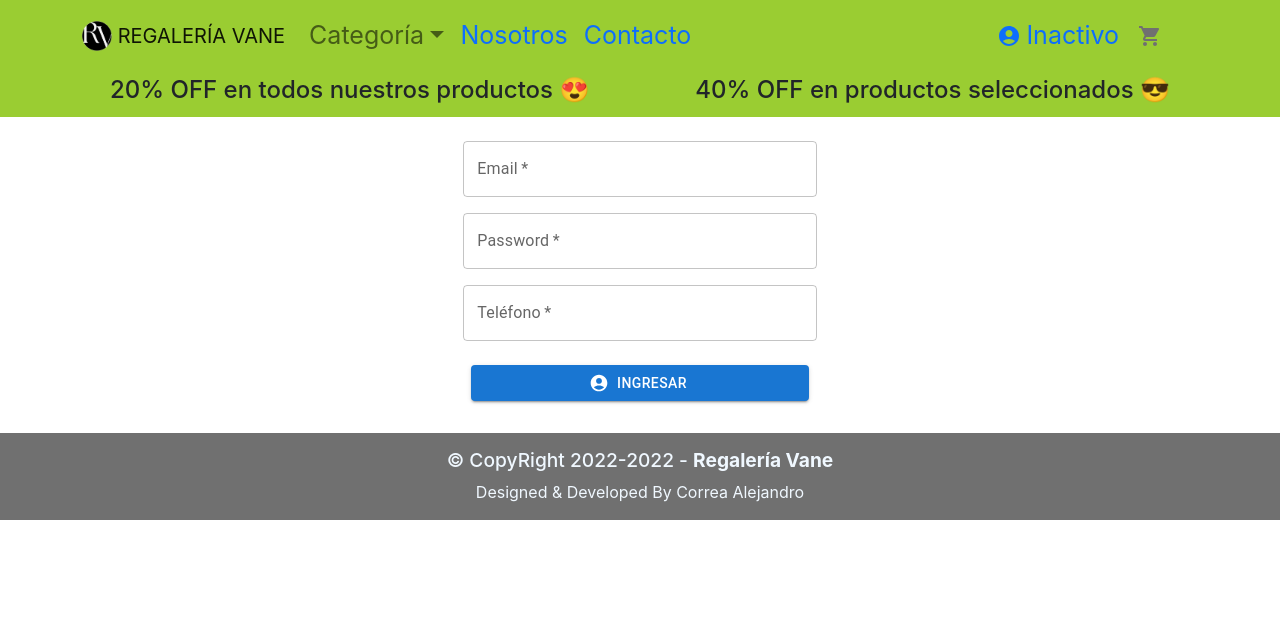
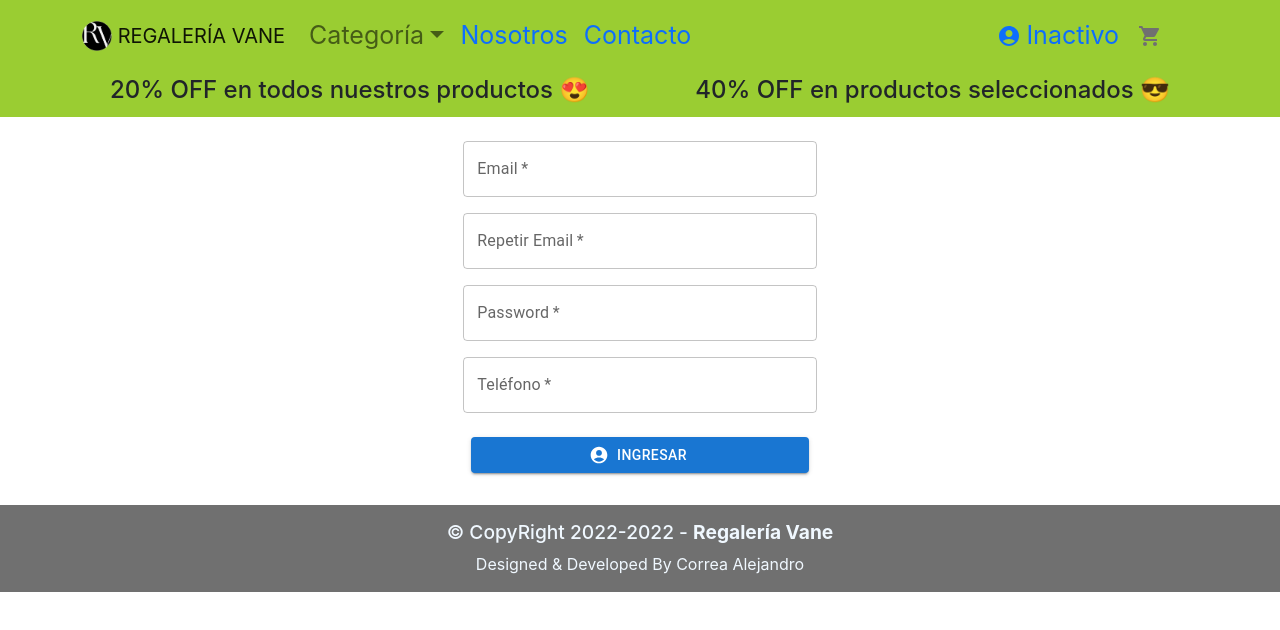
Before and after one commit to correa92/regaleriaVane, a React (Create React App) app: page /validation in a window 1280 px wide. Shown: the top 630 px of the page. Built offline with nearby package versions, Linux system fonts and the light colour scheme.

Commit message:
se arregla formulario, verificacion

```diff
--- a/src/components/Form/Form.jsx
+++ b/src/components/Form/Form.jsx
@@ -6,26 +6,42 @@ import { useContext } from "react";
 import { contexto } from "../Context/CartContext";
 import Alert from "../Alert/Alert";
 import { useNavigate } from "react-router-dom";
+import { useState } from "react";
 
 export default function Form() {
   const resultado = useContext(contexto);
-  const { login } = resultado;
+  const { login, validationUser } = resultado;
   const navigate = useNavigate();
+  const [verificaEmail, setVerificaEmail] = useState(false);
+  const [email, setEmail] = useState("");
+  const [email2, setEmail2] = useState("");
+  const [password, setPassword] = useState("");
+  const [movil, setMovil] = useState("");
 
   const registrar = (e) => {
     e.preventDefault();
+
+    if (email === email2 && email !== "") {
       const user = {
-      email: e.target.form[0].value,
-      password: e.target.form[2].value,
-      movil: e.target.form[4].value,
+        email,
+        password,
+        movil,
       };
       login(user);
-    Alert("Inicio sesión correctamente",'success');
+      Alert("Inicio sesión correctamente", "success");
       navigate("/cart");
+    } else {
+      setVerificaEmail(true);
+    }
   };
 
   return (
     <>
+      {validationUser ? (
+        <h3 style={{ display: "grid", placeItems: "center", height: "200px" }}>
+          YA SE ENCUENTRA LOGUEADO
+        </h3>
+      ) : (
         <Box
           component="form"
           sx={{
@@ -34,34 +50,60 @@ export default function Form() {
           }}
           display="flex"
           justifyContent="center"
-        autoComplete="on"
+          autoComplete="off"
+          noValidate
         >
           <Stack>
             <TextField
               variant="outlined"
-            required
+              required={true}
               id="form_email"
               label="Email"
               name="email"
+              onChange={(e) => {
+                setEmail(e.target.value);
+              }}
             />
+            <TextField
+              variant="outlined"
+              required={true}
+              error={verificaEmail}
+              id="form_repetir-email"
+              label="Repetir Email"
+              name="repetir-email"
+              onChange={(e) => setEmail2(e.target.value)}
+            />
+            {verificaEmail && (
+              <p
+                style={{
+                  color: "red",
+                  display: "flex",
+                  justifyContent: "center",
+                }}
+              >
+                Verifique que el email sea el mismo
+              </p>
+            )}
 
             <TextField
               variant="outlined"
-            required
+              required={true}
               id="form_password"
               type="password"
               label="Password"
               name="password"
               autoComplete="current-password"
+              onChange={(e) => setPassword(e.target.value)}
             />
 
             <TextField
               variant="outlined"
-            required
+              required={true}
               id="form_movil"
               type="number"
               label="Teléfono"
               name="movil"
+              onChange={(e) => setMovil(e.target.value)}
             />
 
             <Button
@@ -77,6 +119,7 @@ export default function Form() {
             </Button>
           </Stack>
         </Box>
+      )}
     </>
   );
 }
```
Also changed, not shown: 1 other file (tests, documents, lock files or other folders). Lines whose indentation alone changed are shown as unchanged.
